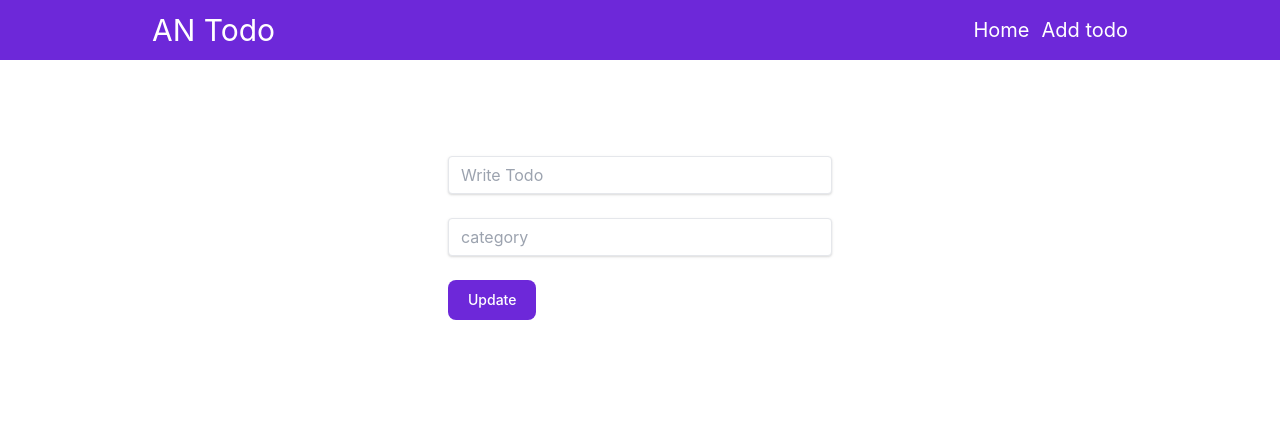
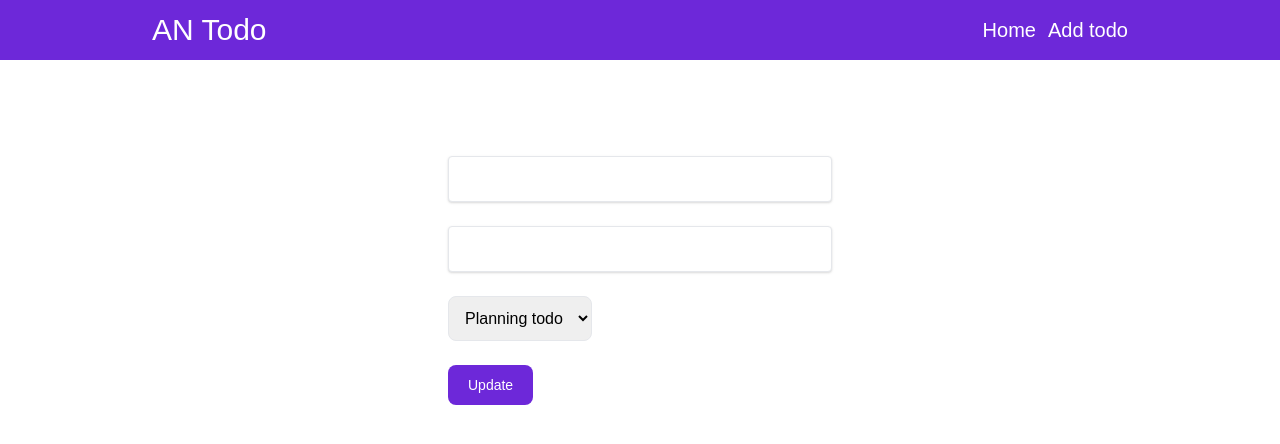
Before and after one commit to 19smabtahinoor/MERN-Stack-Todo-Client, a React (Create React App) app: page /edit/1 in a window 1280 px wide. Shown: the top 444 px of the page. Built offline with nearby package versions, Linux system fonts and the light colour scheme; no server answers.

Commit message:
UI Updated

```diff
--- a/package.json
+++ b/package.json
@@ -14,6 +14,7 @@
     "postcss": "^7",
     "react": "^17.0.2",
     "react-dom": "^17.0.2",
+    "react-icons": "^4.3.1",
     "react-router-dom": "^5.3.0",
     "react-scripts": "4.0.3",
     "tailwindcss": "npm:@tailwindcss/postcss7-compat",
--- /dev/null
+++ b/src/components/SelectOption.js
@@ -0,0 +1,11 @@
+import React from 'react'
+
+const SelectOption = () => {
+    return (
+        <div>
+
+        </div>
+    )
+}
+
+export default SelectOption
--- a/src/index.css
+++ b/src/index.css
@@ -1,12 +1,11 @@
 @tailwind base;
 @tailwind components;
 @tailwind utilities;
+@import url('https://fonts.googleapis.com/css2?family=Poppins:ital,wght@0,100;0,200;0,300;0,400;0,500;1,100;1,200;1,300;1,400;1,500&display=swap');
 
 body {
   margin: 0;
-  font-family: -apple-system, BlinkMacSystemFont, 'Segoe UI', 'Roboto', 'Oxygen',
-    'Ubuntu', 'Cantarell', 'Fira Sans', 'Droid Sans', 'Helvetica Neue',
-    sans-serif;
+  font-family: 'Poppins', sans-serif;
   -webkit-font-smoothing: antialiased;
   -moz-osx-font-smoothing: grayscale;
 }
--- a/src/screens/AddScreen.js
+++ b/src/screens/AddScreen.js
@@ -1,16 +1,17 @@
-import React, { useRef } from 'react';
+import React, { useRef, useState } from 'react';
 import { useHistory } from 'react-router-dom';
 
 const AddScreen = () => {
+    const [status, setStatus] = useState('Planning todo')
     const todoRef = useRef();
-    const categoryRef = useRef();
+    const descriptionRef = useRef();
     const history = useHistory();
-
+console.log(status)
     const handleAdd = e => {
         const todo = todoRef.current.value;
-        const category = categoryRef.current.value;
+        const description = descriptionRef.current.value;
 
-        const newTodo = {todo, category};
+        const newTodo = { todo, description, status};
 
         fetch('http://localhost:5000/todos', {
             method:'POST',
@@ -28,10 +29,17 @@ const AddScreen = () => {
         <section className="max-w-screen-lg mx-auto py-24">
             <form className="w-96 mx-auto" onSubmit={handleAdd}>
                 <div className="mb-6">
-                    <input type="text" className="shadow appearance-none border rounded w-full py-2 px-3 text-gray-700 leading-tight focus:outline-none focus:shadow-outline" placeholder="Write Todo" ref={todoRef}  required/>
+                    <input type="text" className="shadow appearance-none border rounded w-full py-3 px-3 text-gray-700 leading-tight focus:outline-none focus:shadow-outline" placeholder="Write Todo" ref={todoRef}  required/>
                 </div>
                 <div className="mb-6">
-                    <input type="text" className="shadow appearance-none border rounded w-full py-2 px-3 text-gray-700 leading-tight focus:outline-none focus:shadow-outline" placeholder="category" ref={categoryRef} required />
+                    <input type="text" className="shadow appearance-none border rounded w-full py-8 px-3 text-gray-700 leading-tight focus:outline-none focus:shadow-outline" placeholder="Short Description" ref={descriptionRef} required />
+                </div>
+                <div className="mb-6">
+                    <select className="border border-gray-200 p-3 rounded-lg focus:outline-none focus:ring-4 ring-purple-300 transition duration-300" value={status} onChange={(e) => setStatus(e.target.value)}>
+                        <option defaultValue="Planning todo"  className="text-lg py-2 rounded-lg">Planning todo</option>
+                        <option value="In Progress"  className="text-lg py-2 rounded-lg">In Progress</option>
+                        <option value="Done" className="text-lg py-2 rounded-lg">Done</option>
+                    </select>
                 </div>
                 <button type="submit" className="text-white bg-purple-700 hover:bg-blue-800 focus:ring-4 ring-blue-300 font-medium rounded-lg text-sm px-5 py-2.5 text-center">Add</button>
             </form>
--- a/src/screens/EditScreen.js
+++ b/src/screens/EditScreen.js
@@ -20,11 +20,18 @@ const EditScreen = () => {
         todoInfo.todo = currentTodo;
         setTodo(todoInfo)
     }
-    //update category
-    const handleCategory = (e) => {
-        const currentCategory = e.target.value;
+    //update description
+    const handleDescription = (e) => {
+        const currentDescription= e.target.value;
         const todoInfo = { ...todo };
-        todoInfo.category = currentCategory;
+        todoInfo.description = currentDescription;
+        setTodo(todoInfo)
+    }
+    //update status
+    const handleStatus = (e) => {
+        const currentStatus = e.target.value;
+        const todoInfo = { ...todo };
+        todoInfo.status = currentStatus;
         setTodo(todoInfo)
     }
 
@@ -50,20 +57,31 @@ const EditScreen = () => {
                 <div className="mb-6">
                     <input
                         type="text"
-                        className="shadow appearance-none border rounded w-full py-2 px-3 text-gray-700 leading-tight focus:outline-none focus:shadow-outline"
+                        className="shadow appearance-none border rounded w-full py-3 px-3 text-gray-700 leading-tight focus:outline-none focus:shadow-outline"
                         placeholder="Write Todo"
-                        value={todo.todo}
+                        value={todo.todo || " "}
                         onChange={handleTodo}
                         required />
                 </div>
                 <div className="mb-6">
                     <input
                         type="text"
-                        className="shadow appearance-none border rounded w-full py-2 px-3 text-gray-700 leading-tight focus:outline-none focus:shadow-outline"
+                        className="shadow appearance-none border rounded w-full py-3 px-3 text-gray-700 leading-tight focus:outline-none focus:shadow-outline"
                         placeholder="category"
-                        value={todo.category}
-                        onChange={handleCategory}
+                        value={todo.description || " "}
+                        onChange={handleDescription}
                         required />
+                </div>
+                <div className="mb-6">
+                    <select
+                    className="border border-gray-200 p-3 rounded-lg focus:outline-none focus:ring-4 ring-purple-300 transition duration-300"
+                    value={todo.status || " "}
+                    onChange={handleStatus}
+                    >
+                        <option defaultValue="Planning todo" className="text-lg py-2 rounded-lg">Planning todo</option>
+                        <option value="In Progress" className="text-lg py-2 rounded-lg">In Progress</option>
+                        <option value="Done" className="text-lg py-2 rounded-lg">Done</option>
+                    </select>
                 </div>
                 <button type="submit" className="text-white bg-purple-700 hover:bg-blue-800 focus:ring-4 ring-blue-300 font-medium rounded-lg text-sm px-5 py-2.5 text-center">Update</button>
             </form>
--- a/src/screens/HomeScreen.js
+++ b/src/screens/HomeScreen.js
@@ -1,5 +1,7 @@
-import React, { useEffect, useState } from 'react'
-import { Link } from 'react-router-dom'
+import React, { useEffect, useState } from 'react';
+import { AiOutlineDelete } from 'react-icons/ai';
+import { FiEdit } from 'react-icons/fi';
+import { Link } from 'react-router-dom';
 
 const HomeScreen = () => {
     const [todos, setTodos] = useState([])
@@ -31,18 +33,25 @@ const HomeScreen = () => {
     return (
         <section className="max-w-screen-lg mx-auto py-24 px-6">
             <h1 className="text-3xl text-center pb-4">All Todos</h1>
-            <div className="flex flex-col space-y-3 border border-gray-200 rounded-lg">
+            <div className="flex flex-col space-y-6">
                 {todos?.map((todo) => (
-                    <div className="flex items-center w-full bg-white  border-b border-gray-200 p-4 box-border" key={todo._id}>
-                        <div className="flex flex-grow items-center">
-                            <h1 className="text-2xl font-semibold">{todo.todo}</h1>
-                            <span className="bg-yellow-500 rounded-full px-3 py-1 text-sm relative -top-3">{todo.category}</span>
+                    <div className="flex items-center w-full shadow-lg rounded-lg  border border-gray-200 p-4 box-border bg-white" key={todo._id}>
+                        <div className="flex flex-grow items-center w-96 flex-wrap">
+                            <h1 className="text-xl font-semibold break-all">{todo.todo}</h1>
+                        </div>
+                        {/* category  */}
+                        <div className="flex flex-grow pr-6">
+                            <span className="text-gray-700 text-sm break-all">{todo.description}</span>
+                        </div>
+                        {/* status  */}
+                        <div className="flex flex-grow mr-4 rounded-md">
+                            <p className={`text-center text-white px-3 py-1 rounded-full text-sm ${todo.status === "In Progress" ? "bg-red-600" : "bg-yellow-600"}  ${todo.status === "Done" && "bg-green-700"}`}>{todo.status}</p>
                         </div>
                         <div className="flex space-x-3">
                             <Link to={`/edit/${todo._id}`}>
-                                <button className="px-6 py-3 rounded-lg bg-blue-600 focus:outline-none text-white">Edit</button>
+                                <FiEdit className="cursor-pointer text-green-600 text-2xl" />
                             </Link>
-                            <button className="px-6 py-3 rounded-lg bg-red-700 focus:outline-none text-white" onClick={() => handleDelete(todo._id)}>Delete</button>
+                            <AiOutlineDelete className="cursor-pointer text-2xl text-red-500" onClick={() => handleDelete(todo._id)} />
                         </div>
                     </div>
                 ))}
```
Also changed, not shown: 1 other file (tests, documents, lock files or other folders).
